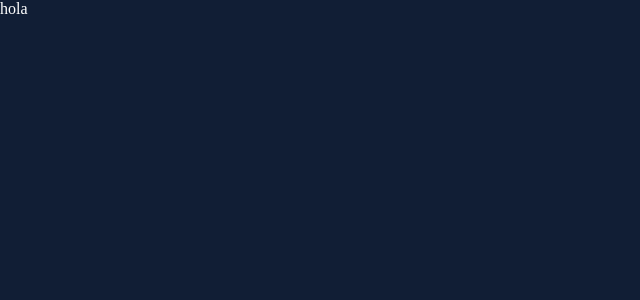
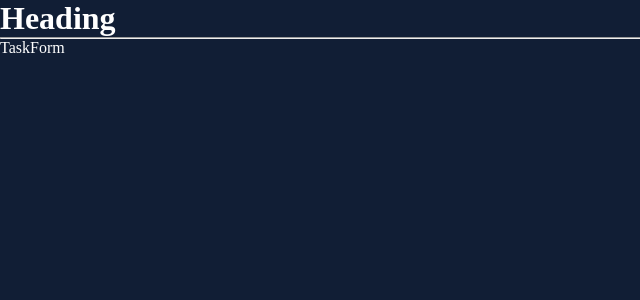
Before and after one commit to Alfredls/notas, a React (Vite) app: page /add in a window 1280 px wide. Shown: the top 300 px of the page, without its empty margins (0-640 px from the left). Built offline with nearby package versions, Linux system fonts and the light colour scheme.

Commit message:
agregando rutas

```diff
--- a/src/App.jsx
+++ b/src/App.jsx
@@ -1,9 +1,23 @@
+import {
+  BrowserRouter,
+  Routes,
+  Route,
+} from 'react-router-dom'
+import { Heading } from "./components/Heading"
+import { TaskForm } from './components/TaskForm'
+import { TaskList } from './components/TaskList'
 
 function App() {
 
   return (
-    <div className="App">
-      hola
+    <div>
+      <Heading />
+
+      <Routes>
+        <Route path='/' element={<TaskList />} />
+        <Route path='/add' element={<TaskForm />} />
+      </Routes>
+
     </div>
   )
 }
--- /dev/null
+++ b/src/components/Heading.jsx
@@ -0,0 +1,10 @@
+import React from 'react'
+
+export const Heading = () => {
+  return (
+    <div>
+      <h1>Heading</h1>
+      <hr />
+    </div>
+  )
+}
--- /dev/null
+++ b/src/components/TaskForm.jsx
@@ -0,0 +1,7 @@
+import React from 'react'
+
+export const TaskForm = () => {
+  return (
+    <div>TaskForm</div>
+  )
+}
--- /dev/null
+++ b/src/components/TaskList.jsx
@@ -0,0 +1,7 @@
+import React from 'react'
+
+export const TaskList = () => {
+  return (
+    <div>TaskList</div>
+  )
+}
--- a/src/main.jsx
+++ b/src/main.jsx
@@ -1,10 +1,6 @@
 import React from 'react'
 import ReactDOM from 'react-dom/client'
-import {
-  BrowserRouter,
-  Routes,
-  Route,
-} from 'react-router-dom'
+import {BrowserRouter} from 'react-router-dom'
 
 import App from './App'
 import './index.css'
```
